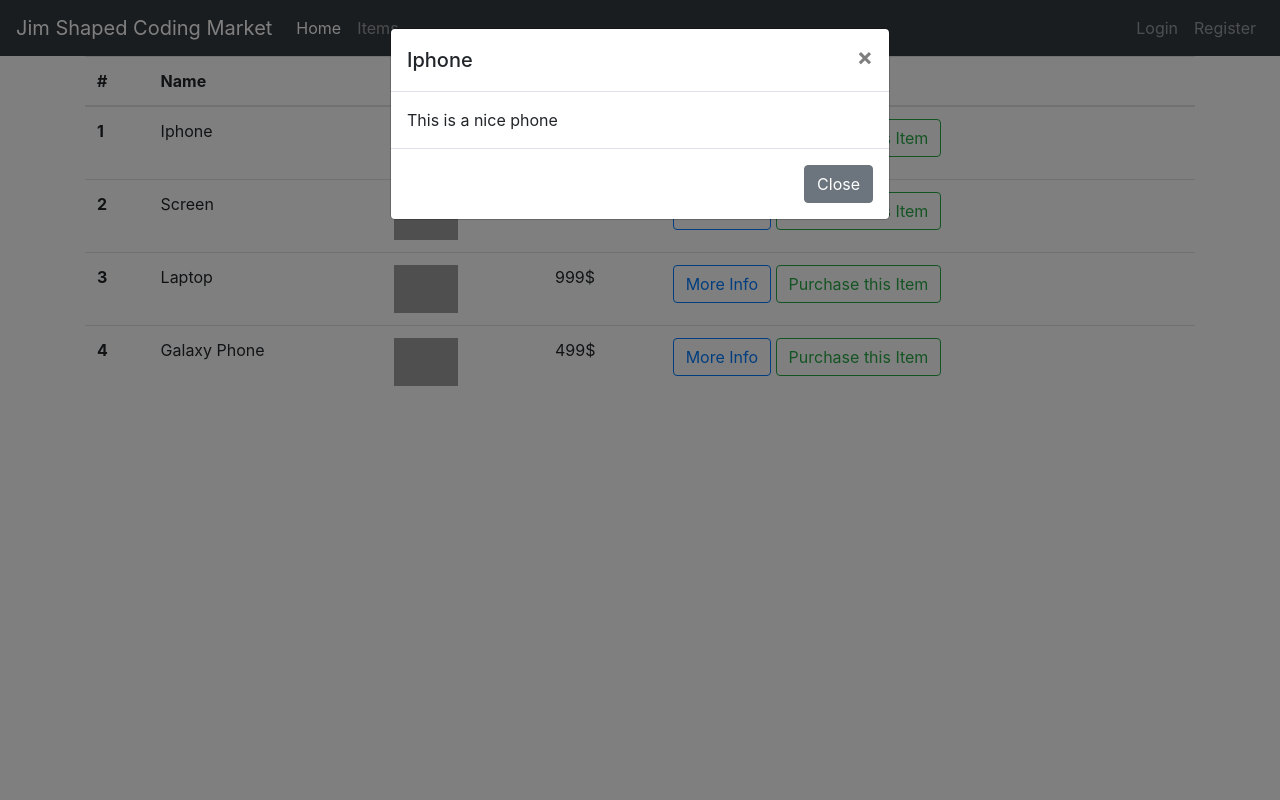
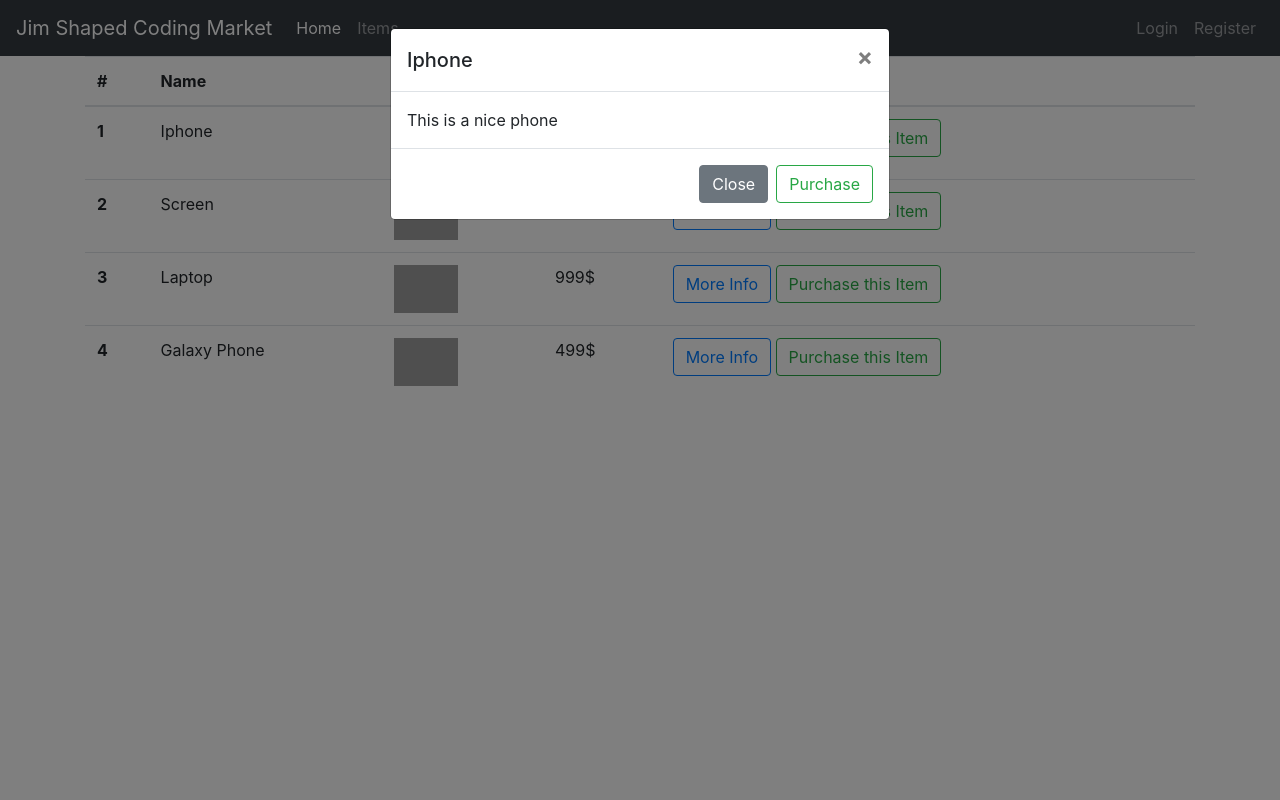
Before and after one commit to jimdevops19/market, a Django app: page /items/ in a window 1280 px wide, after a click on "More Info". Run offline with Django 3.2, Linux system fonts and the light colour scheme; data comes from the database, SQL or seed files in the repository; some libraries are stand-ins or nearby versions; grey boxes are pictures that could not be loaded.

Commit message:
Update items_modals.html
Added Purchase Button in Item Description View.

```diff
--- a/main/templates/main/includes/items_modals.html
+++ b/main/templates/main/includes/items_modals.html
@@ -20,6 +20,7 @@
         <button type="button" class="btn btn-secondary"
                 data-dismiss="modal">Close
         </button>
+        <button class="btn btn-outline-success" data-dismiss="modal" data-toggle="modal" data-target="#Modal-PurchaseConfirm{{ item.pk }}" >Purchase</button>
       </div>
     </div>
   </div>
```
